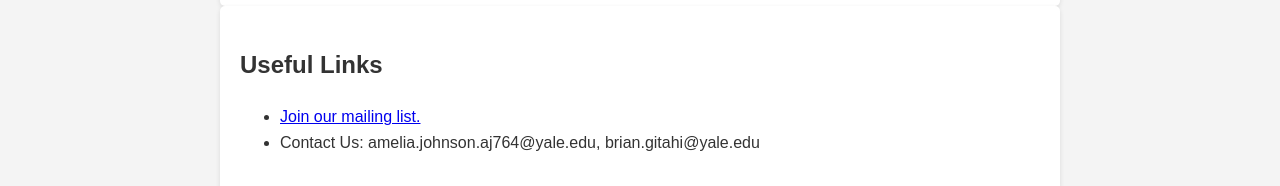
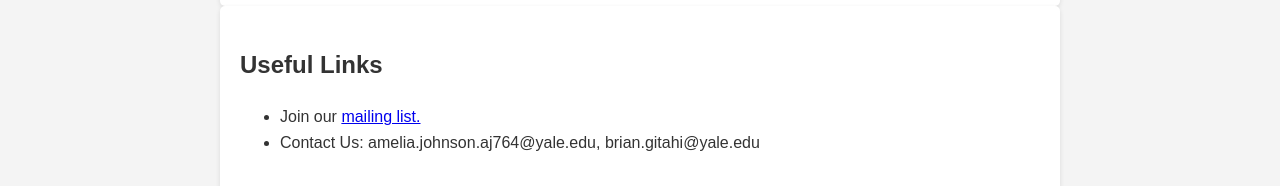
Before and after one commit to WTI-NEURO-AI-JOURNAL-CLUB/NEURO-AI_JC, a Jekyll site: the page index.html, which Jekyll copies as it is, in a window 1280 px wide. Shown: the part 1250-1436 px from the top of the page. Built offline with Jekyll 4.4.1, drawn with Linux system fonts in a browser that asks for light colours; part of the change alters nothing that is shown.

```diff
--- a/index.html
+++ b/index.html
@@ -84,7 +84,7 @@
     <section>
         <h2>Useful Links </h2>
         <ul>
-            <li><a href=" https://mailman.yale.edu/mailman/listinfo/wti-neuro-ai-jc">Join our mailing list.</a></li>
+            <li>Join our <a href=" https://mailman.yale.edu/mailman/listinfo/wti-neuro-ai-jc">mailing list.</a></li>
             <li>Contact Us: amelia.johnson.aj764@yale.edu, brian.gitahi@yale.edu </li>
         </ul>
     </section>
```
